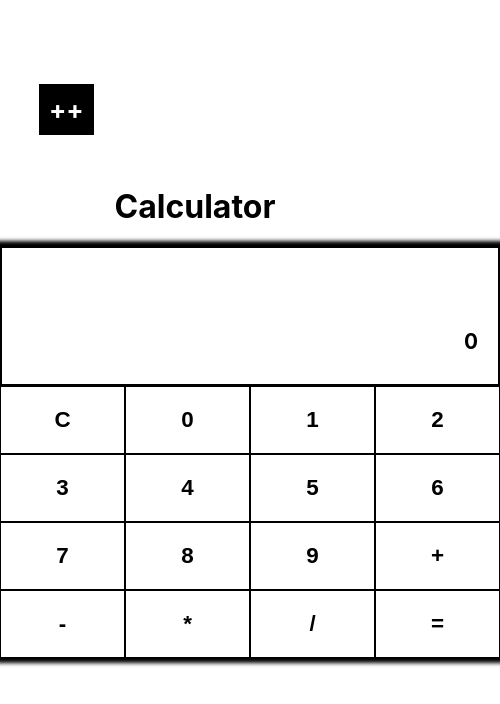
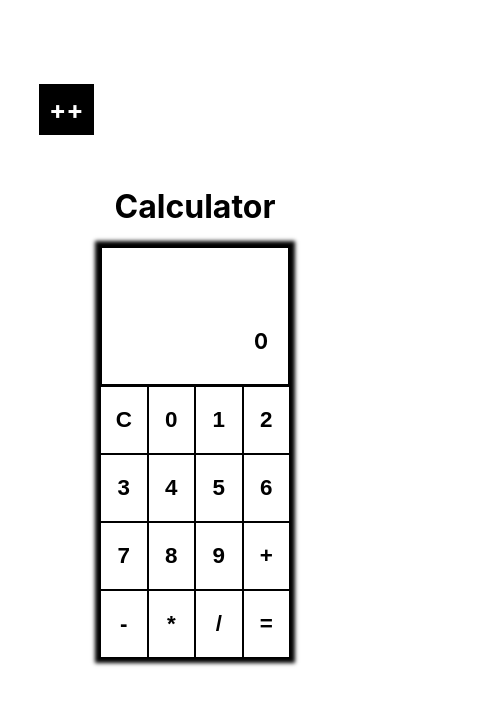
Before and after one commit to Timothy-Achonu/React-Calculator-App, a React (Create React App) app: page / in a window 390 px wide. Shown: the top 704 px of the page, 500 px wide, since content can reach past the window. Built offline with nearby package versions, Linux system fonts and the light colour scheme.

Commit message:
regular code maintenance

```diff
--- a/src/App.css
+++ b/src/App.css
@@ -87,3 +87,19 @@
   border: 1px solid white;
   color: white;
 }
+
+@media (max-width : 600px) {
+  .caculator-structure {
+    width: 300px;
+
+  }
+}
+@media (max-width : 400px) {
+  .caculator-structure {
+    width: 190px;
+    height: fit-content;
+    margin: 0 auto;
+    margin-top: 20px;
+    box-shadow: 0 0 4px 5px rgba(0, 0, 0, 1);
+  }
+}
--- a/src/App.js
+++ b/src/App.js
@@ -49,7 +49,7 @@ class App extends Component {
         return { ...this.state, content: e.target.textContent };
       }
       if (!Number(e.target.textContent)) {
-        if (e.target.textContent != "0") {
+        if (e.target.textContent !== "0") {
           return {
             ...this.state,
             content: this.state.content + " " + e.target.textContent + " ",
@@ -64,7 +64,6 @@ class App extends Component {
   };
   handleDarkMode = () => {
       this.setState(prev => {
-        console.log(prev)
         return {
           ...this.state, darkMode: !prev.darkMode
         }
```
